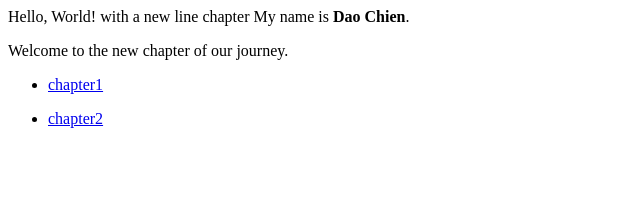
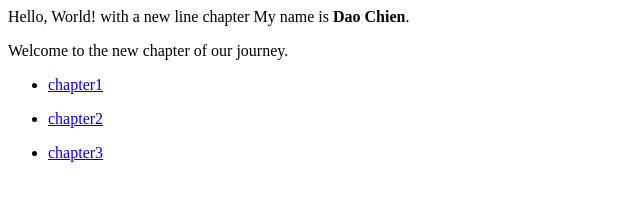
Before and after one commit to Chiennee1/Chapter5-01-TH-, a plain HTML site: page index.html in a window 1280 px wide. Shown: the full height of the page, 0-640 px from the left. Drawn offline with Linux system fonts and the light colour scheme.

Commit message:
chapter 3

```diff
--- a/index.html
+++ b/index.html
@@ -13,10 +13,15 @@
             <a href="chapter1.html">chapter1</a>
         </li>
     </ul>
-        <ul>
+    <ul>
         <li>
             <a href="chapter2.html">chapter2</a>
         </li>
     </ul>
+    <ul>
+        <li>
+            <a href="chapter3.html">chapter3</a>
+        </li>
+    </ul>
 </body>
 </html>
```
Also changed, not shown: chapter3.html (added, +11 -0 lines).
